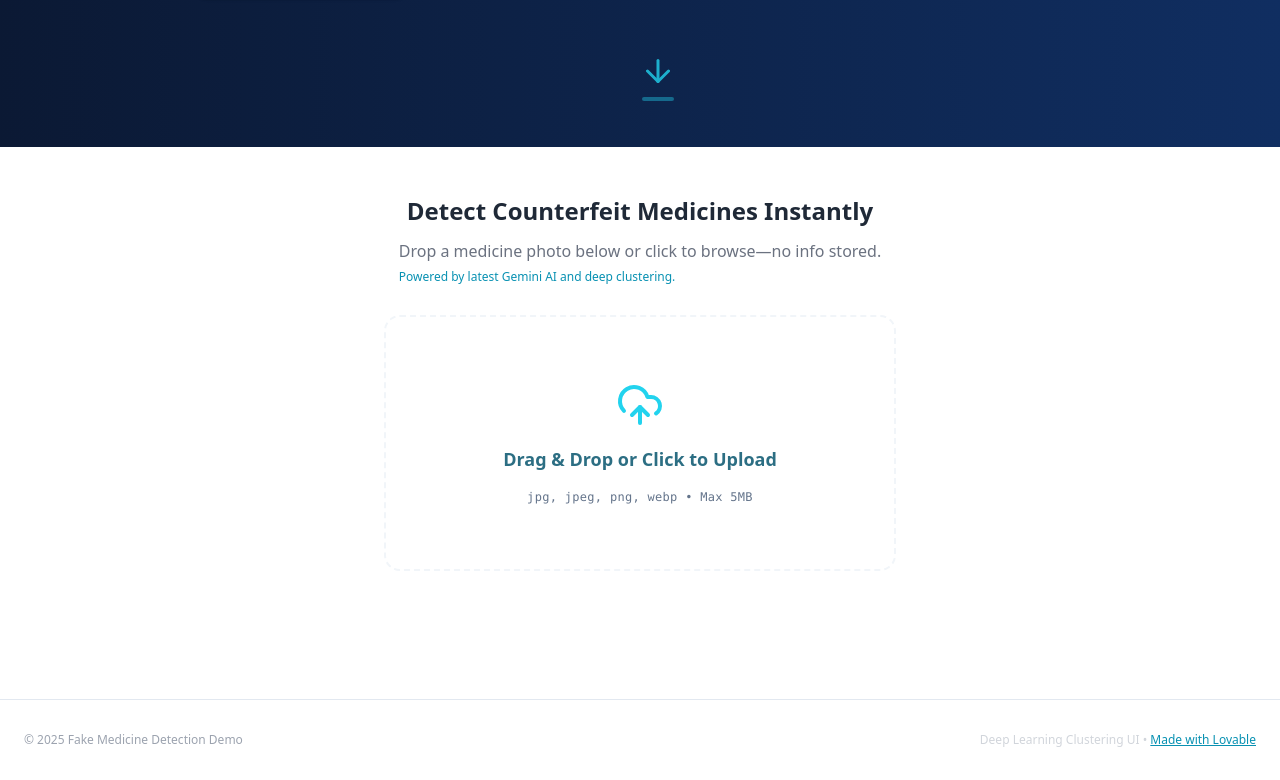
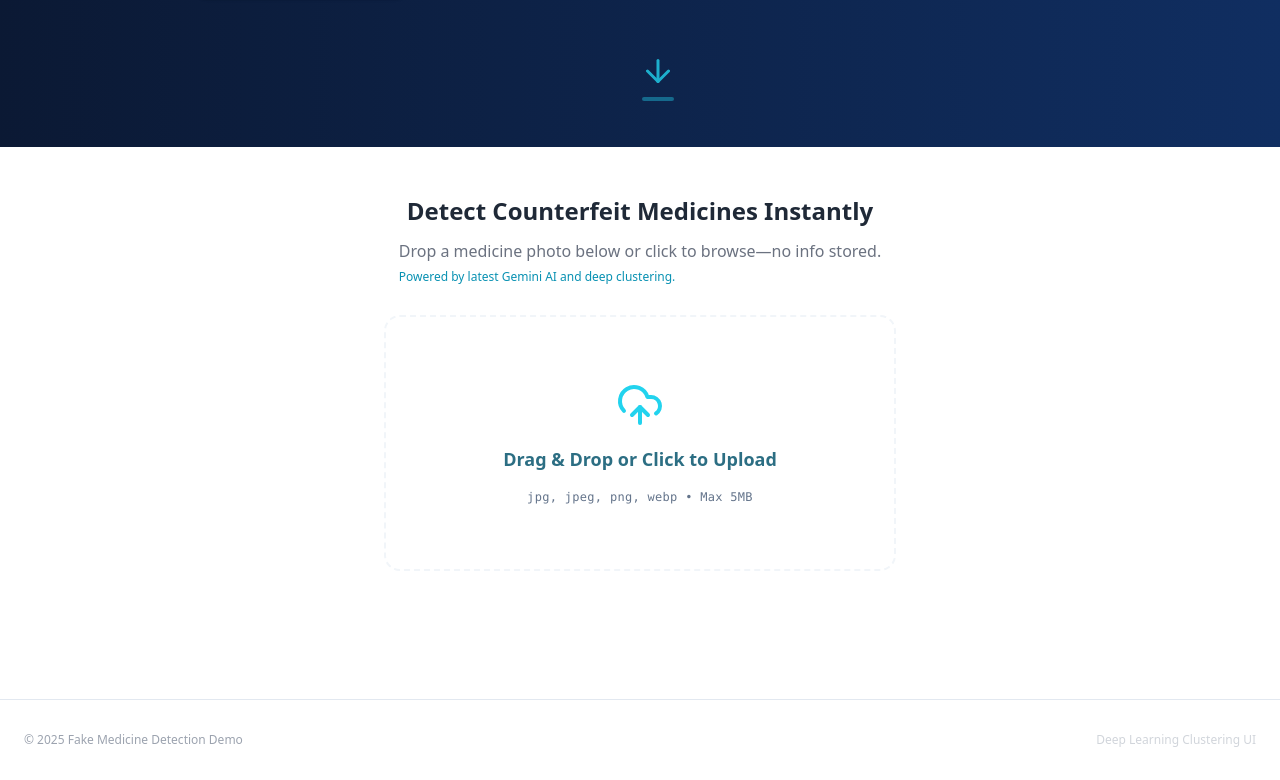
Before and after one commit to V4T5AV/medicheck-scroll-detect, a React (Vite) app: page / in a window 1280 px wide. Shown: the part 539-1319 px from the top of the page. Built offline with nearby package versions, Linux system fonts and the light colour scheme.

Commit message:
Remove "Made with Lovable" attribution
Removes the "Made with Lovable" text from the footer.

```diff
--- a/src/pages/Index.tsx
+++ b/src/pages/Index.tsx
@@ -51,7 +51,7 @@ const Index = () => {
       <footer className="w-full border-t mt-32 py-8 bg-white/90 flex flex-col md:flex-row gap-2 items-center justify-between px-6">
         <span className="text-xs text-gray-400">&copy; {new Date().getFullYear()} Fake Medicine Detection Demo</span>
         <span className="text-xs text-gray-300">
-          Deep Learning Clustering UI &bull; <a className="underline text-cyan-600 hover:text-cyan-800" href="https://lovable.dev/" target="_blank" rel="noopener noreferrer">Made with Lovable</a>
+          Deep Learning Clustering UI
         </span>
       </footer>
     </main>
```
